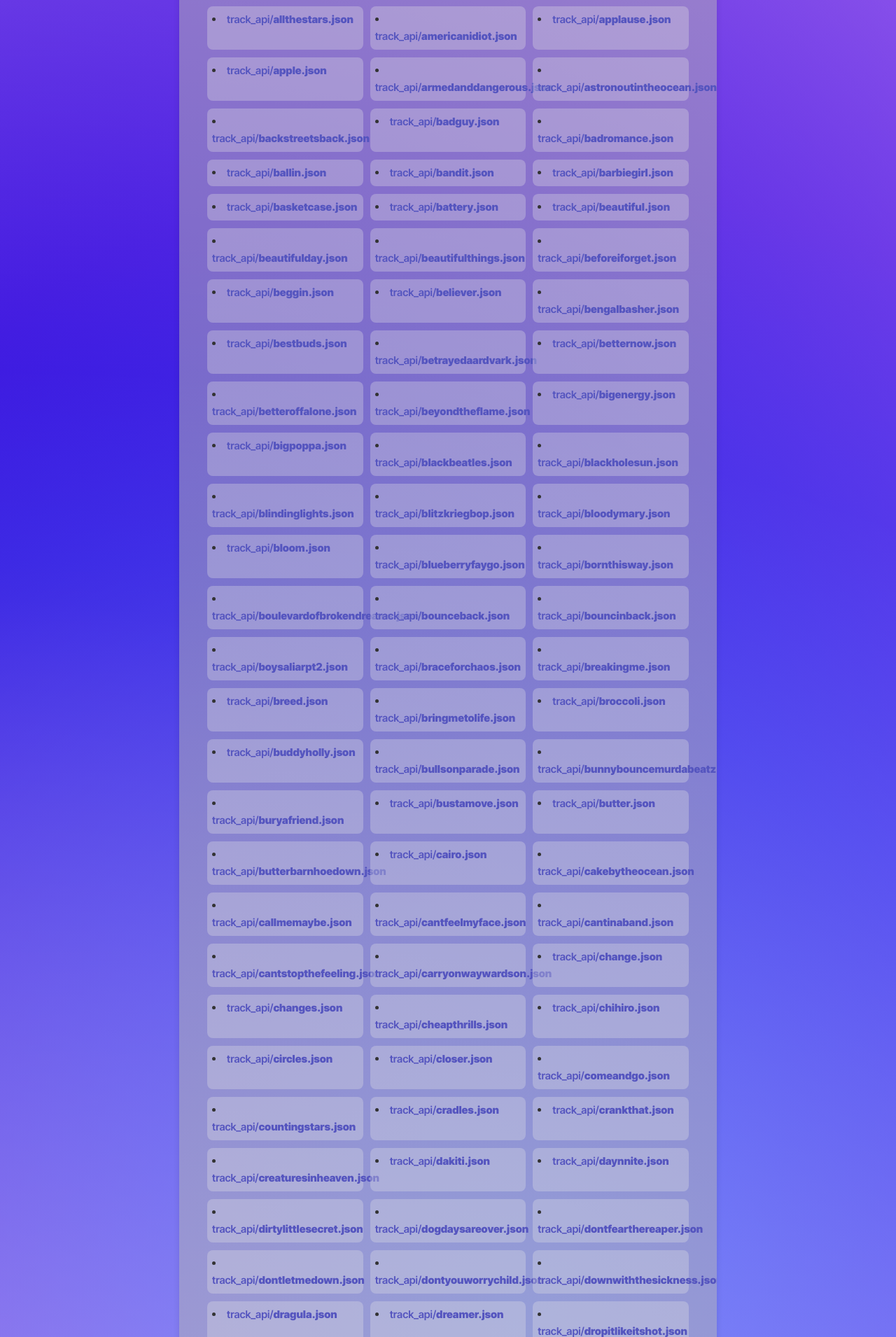
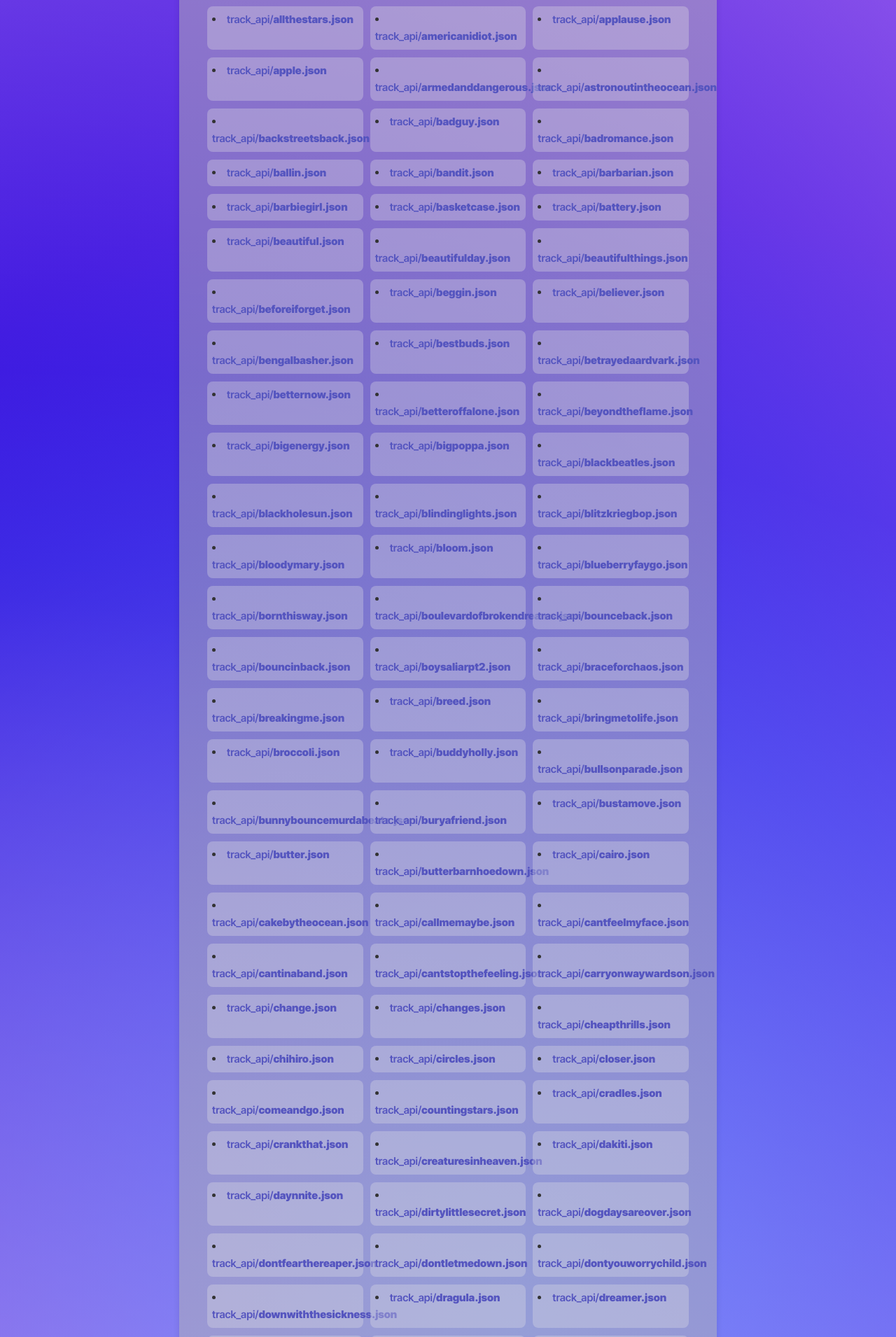
Before and after one commit to LeviSnoot/FNFest-Content-API, a Jekyll site: the page built from index.md, in a window 1280 px wide. Shown: the part 413-2323 px from the top of the page at 70% size. Built offline with Jekyll 4.4.1, drawn with Linux system fonts in a browser that asks for light colours; some of the changed text lies outside the part shown.

Commit message:
Update files.yml

```diff
--- a/_data/files.yml
+++ b/_data/files.yml
@@ -38,6 +38,8 @@
   url: api/track_api/ballin.json
 - name: track_api/bandit.json
   url: api/track_api/bandit.json
+- name: track_api/barbarian.json
+  url: api/track_api/barbarian.json
 - name: track_api/barbiegirl.json
   url: api/track_api/barbiegirl.json
 - name: track_api/basketcase.json
@@ -190,6 +192,8 @@
   url: api/track_api/ellabailasola.json
 - name: track_api/emogirl.json
   url: api/track_api/emogirl.json
+- name: track_api/emptyoutyourpockets.json
+  url: api/track_api/emptyoutyourpockets.json
 - name: track_api/entersandman.json
   url: api/track_api/entersandman.json
 - name: track_api/espresso.json
```
